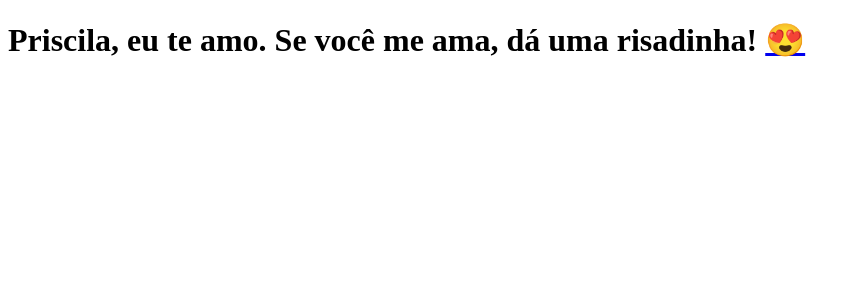
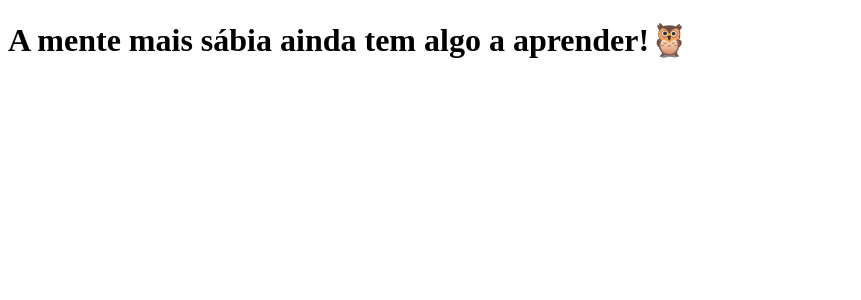
Before and after one commit to robinson-1985/clone-tabnews, a Next.js app: page / in a window 1280 px wide. Shown: the top 300 px of the page, without its empty margins (0-861 px from the left). Built offline with nearby package versions, Linux system fonts and the light colour scheme.

Commit message:
Mudando a frase

```diff
--- a/pages/index.js
+++ b/pages/index.js
@@ -1,5 +1,5 @@
 function Home(){
-    return <h1>Priscila, eu te amo. Se você me ama, dá uma risadinha! <a href='https://emojitool.com/pt/smiling-face-with-heart-shaped-eyes'>😍</a></h1>
+    return <h1>A mente mais sábia ainda tem algo a aprender!🦉</h1>
 
 
 }
```
